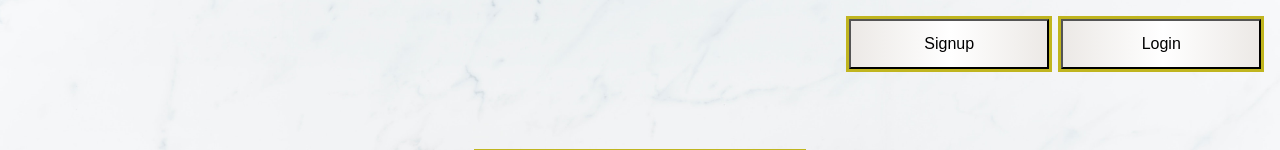
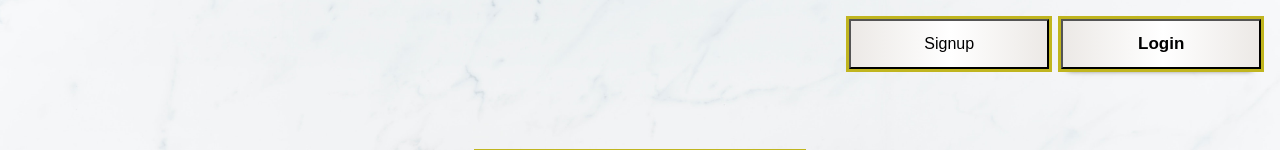
Before and after one commit to BloomTech-Labs/Labs8-MealHelper, a React (Create React App) app in the folder Front-end/mealhelper/: page /login in a window 1280 px wide. In both pictures the pointer is over the button "Login". Shown: the top 150 px of the page. Built offline with nearby package versions, Linux system fonts and the light colour scheme.

Commit message:
styling for buttons

```diff
--- a/Front-end/mealhelper/src/App.css
+++ b/Front-end/mealhelper/src/App.css
@@ -31,7 +31,9 @@
 }
 
 .login-button:hover {
-  background-position: right center
+  box-shadow: -1px 9px 6px -8px rgba(0,0,0,0.75);
+  font-size: 17px;
+  font-weight: bold;
 }
 
 .signup-button{
@@ -43,6 +45,12 @@
   background-image: linear-gradient(to right, #ECE9E6 0%, #FFFFFF 51%, #ECE9E6 100%)
 }
 
+.signup-button:hover {
+  box-shadow: -1px 9px 6px -8px rgba(0,0,0,0.75);
+  font-size: 17px;
+  font-weight: bold;
+}
+
 .signin {
   height: 100%vh;
   display: flex;
--- a/Front-end/mealhelper/src/components/login/login.js
+++ b/Front-end/mealhelper/src/components/login/login.js
@@ -4,6 +4,7 @@ import './login.css';
 
 
 class Login extends Component {
+    /////REMOVE THIS IN THE SECOND WEEK
     constructor(props) {
         super(props);
         this.state = {
--- a/Front-end/mealhelper/src/components/signup/signup.js
+++ b/Front-end/mealhelper/src/components/signup/signup.js
@@ -3,6 +3,7 @@ import './signup.css';
 import axios from "axios";
 
 class Signup extends Component {
+    /////REMOVE THIS IN THE SECOND WEEK
     constructor(props) {
         super(props);
         this.state = {
```
